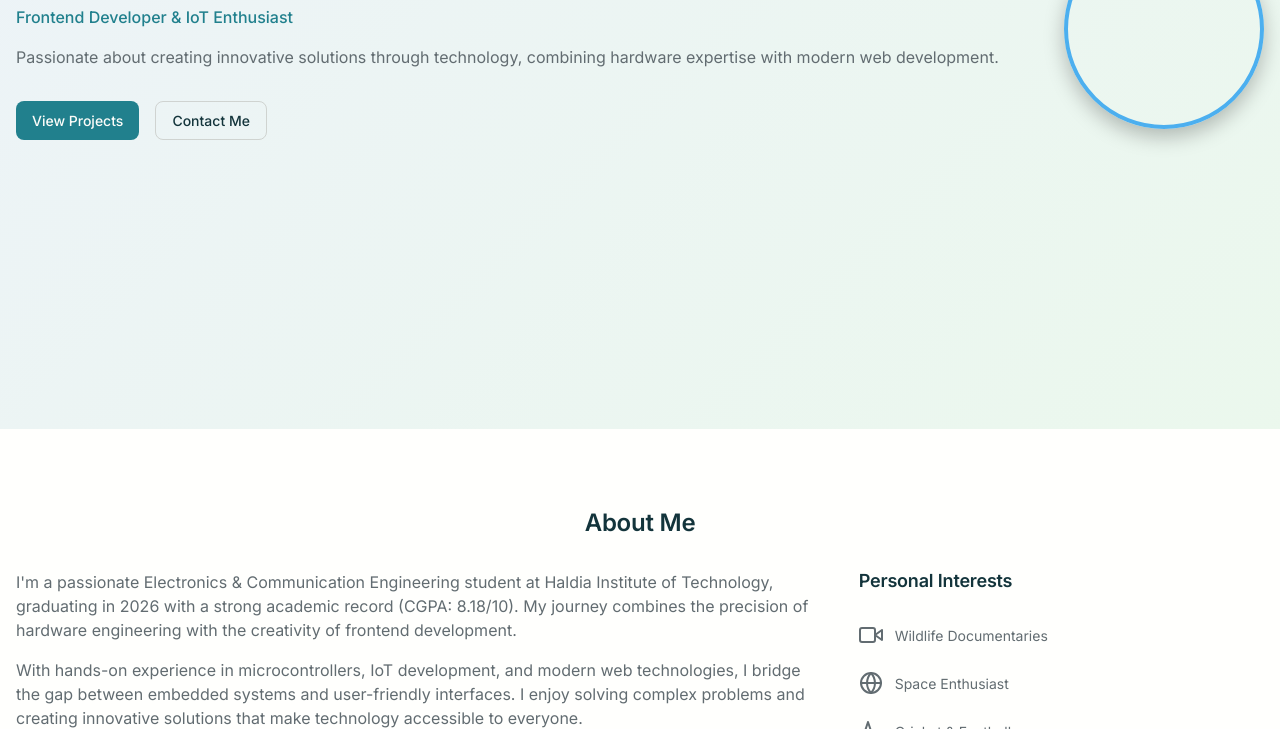
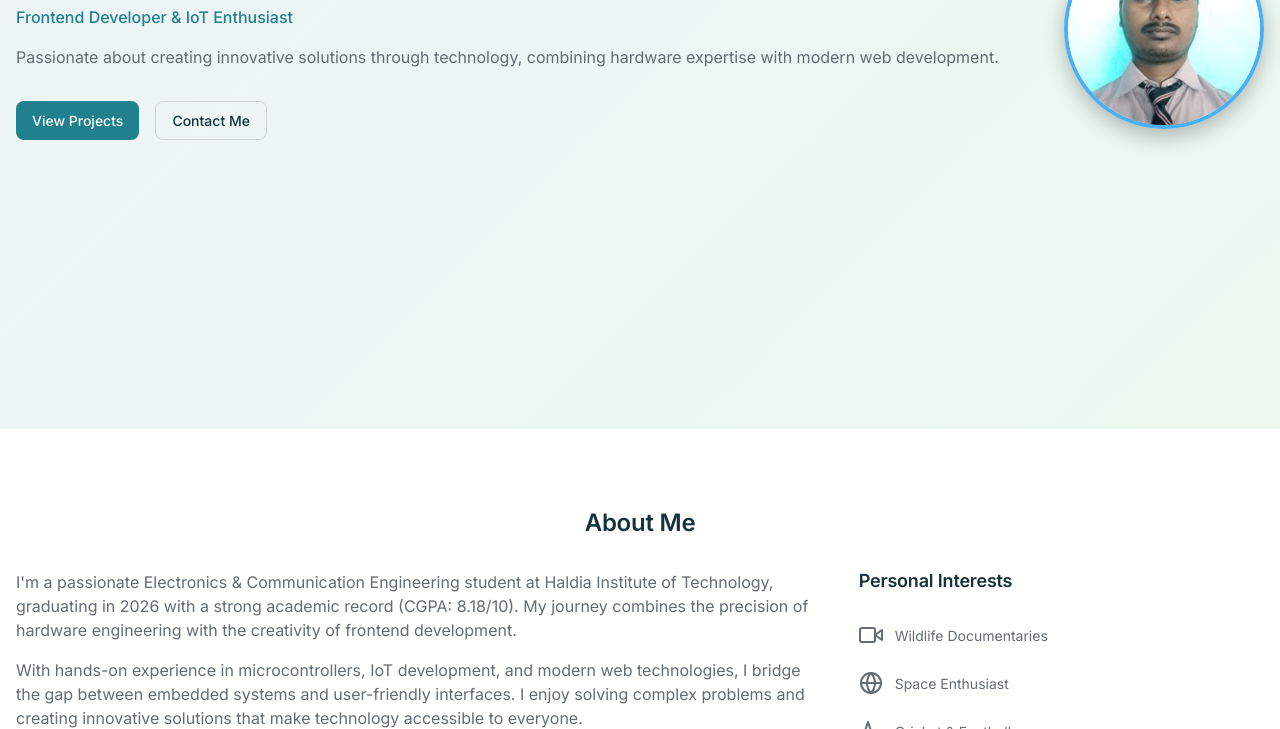
Before and after one commit to Sachin20-04/Portfolio-, a plain HTML site: page index.html in a window 1280 px wide. Shown: the part 371-1100 px from the top of the page. Drawn offline with nearby package versions, Linux system fonts and the light colour scheme.

Commit message:
index.html

```diff
--- a/index.html
+++ b/index.html
@@ -73,7 +73,7 @@
                     <div class="hero__image">
     <div class="hero__avatar">
         <div class="avatar-placeholder">
-            <img src="asset\image\sachin.jpg" alt="Sachin Bharti" class="avatar-img" />
+            <img src="sachin.jpg" alt="Sachin Bharti" class="avatar-img" />
         </div>
     </div>
 </div>
```
